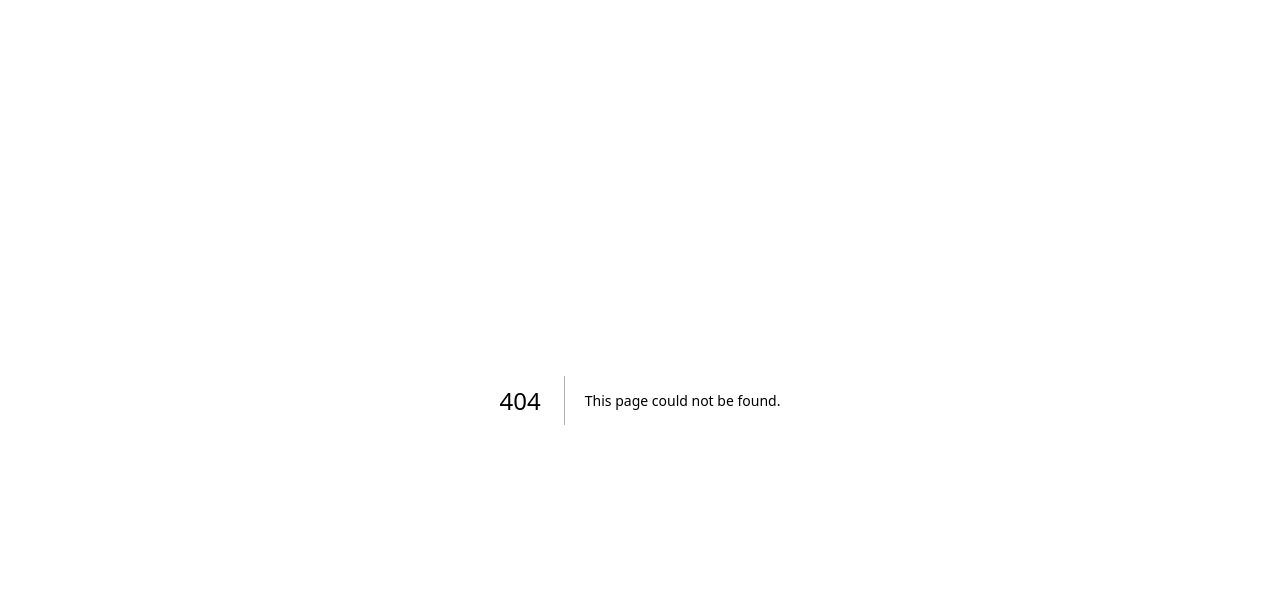
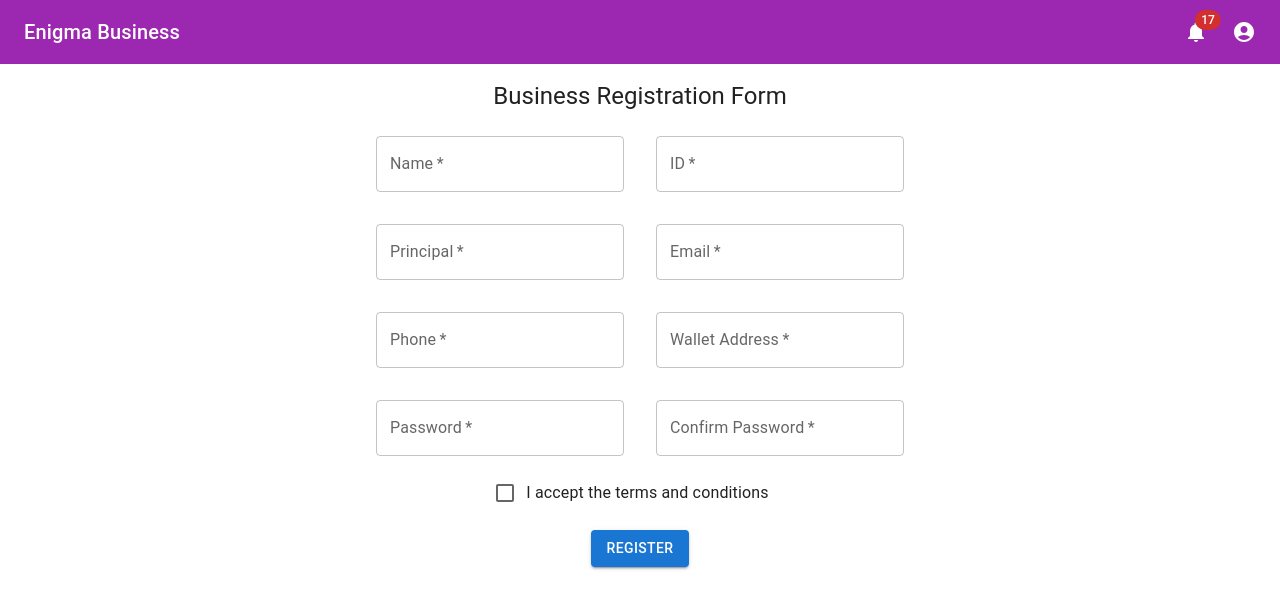
Before and after one commit to JohnKHW/enigma-app, a Next.js app: page /business/register in a window 1280 px wide. Before the commit this address had no page. Shown: the top 608 px of the page. Built offline with nearby package versions, Linux system fonts and the light colour scheme.

Commit message:
feat: business registration

```diff
--- /dev/null
+++ b/src/components/business/header.tsx
@@ -0,0 +1,83 @@
+import * as React from "react";
+import AppBar from "@mui/material/AppBar";
+import Box from "@mui/material/Box";
+import Toolbar from "@mui/material/Toolbar";
+import Typography from "@mui/material/Typography";
+import Badge from "@mui/material/Badge";
+import IconButton from "@mui/material/IconButton";
+import AccountCircle from "@mui/icons-material/AccountCircle";
+import NotificationsIcon from "@mui/icons-material/Notifications";
+import { useScrollTrigger } from "@mui/material";
+
+interface Props {
+  /**
+   * Injected by the documentation to work in an iframe.
+   * You won't need it on your project.
+   */
+  window?: () => Window;
+  children: React.ReactElement;
+}
+
+function ElevationScroll(props: Props) {
+  const { children, window } = props;
+  // Note that you normally won't need to set the window ref as useScrollTrigger
+  // will default to window.
+  // This is only being set here because the demo is in an iframe.
+  const trigger = useScrollTrigger({
+    disableHysteresis: true,
+    threshold: 0,
+    target: window ? window() : undefined,
+  });
+
+  return React.cloneElement(children, {
+    elevation: trigger ? 4 : 0,
+  });
+}
+export const Header = (props: Props) => {
+  const [anchorEl, setAnchorEl] = React.useState<null | HTMLElement>(null);
+  const menuId = "primary-search-account-menu";
+
+  const handleProfileMenuOpen = (event: React.MouseEvent<HTMLElement>) => {
+    setAnchorEl(event.currentTarget);
+  };
+
+  return (
+    <ElevationScroll {...props}>
+      <AppBar position="fixed" color="secondary">
+        <Toolbar>
+          <Typography
+            variant="h6"
+            noWrap
+            component="div"
+            sx={{ display: { xs: "block" } }}
+          >
+            Enigma Business
+          </Typography>
+          <Box sx={{ flexGrow: 1 }} />
+          <Box sx={{ display: { xs: "flex" } }}>
+            <IconButton
+              size="large"
+              aria-label="show 17 new notifications"
+              color="inherit"
+            >
+              <Badge badgeContent={17} color="error">
+                <NotificationsIcon />
+              </Badge>
+            </IconButton>
+            <IconButton
+              size="large"
+              edge="end"
+              aria-label="account of current user"
+              aria-controls={menuId}
+              aria-haspopup="true"
+              onClick={handleProfileMenuOpen}
+              color="inherit"
+            >
+              <AccountCircle />
+            </IconButton>
+          </Box>
+        </Toolbar>
+      </AppBar>
+    </ElevationScroll>
+  );
+};
--- /dev/null
+++ b/src/components/business/registration-form.tsx
@@ -0,0 +1,174 @@
+import React, { FormEventHandler, useState } from "react";
+import {
+  Button,
+  TextField,
+  Box,
+  FormControlLabel,
+  Checkbox,
+  Typography,
+} from "@mui/material";
+import { styled } from "@mui/material/styles";
+
+const FormBox = styled(Box)({
+  display: "flex",
+  paddingTop: "16px",
+  flexDirection: "column",
+  alignItems: "center",
+});
+
+const FieldBox = styled(Box)({
+  display: "flex",
+  flexDirection: "column",
+  alignItems: "flex-start",
+  padding: "16px",
+});
+
+const FormRow = styled(Box)({
+  display: "flex",
+  flexDirection: "row",
+  justifyContent: "center",
+  width: "100%",
+});
+
+const ButtonBox = styled(Box)({
+  display: "flex",
+  justifyContent: "center",
+  marginTop: "16px",
+});
+
+const RegistrationForm = () => {
+  const [formData, setFormData] = useState({
+    name: "",
+    id: "",
+    principal: "",
+    email: "",
+    phone: "",
+    walletAddress: "",
+    password: "",
+    confirmPassword: "",
+    terms: false,
+  });
+
+  const handleChange = (event: React.ChangeEvent<HTMLInputElement>) => {
+    const { name, value, checked } = event.target;
+    setFormData((prevState) => ({
+      ...prevState,
+      [name]: name === "terms" ? checked : value,
+    }));
+  };
+
+  const handleSubmit: FormEventHandler<HTMLDivElement> = (event) => {
+    event.preventDefault();
+    console.log(formData);
+  };
+
+  return (
+    <FormBox component="form" onSubmit={handleSubmit}>
+      <Typography variant="h5" gutterBottom>
+        Business Registration Form
+      </Typography>
+      <FormRow>
+        <FieldBox>
+          <TextField
+            label="Name"
+            name="name"
+            value={formData.name}
+            onChange={handleChange}
+            required
+          />
+        </FieldBox>
+        <FieldBox>
+          <TextField
+            label="ID"
+            name="id"
+            value={formData.id}
+            onChange={handleChange}
+            required
+          />
+        </FieldBox>
+      </FormRow>
+      <FormRow>
+        <FieldBox>
+          <TextField
+            label="Principal"
+            name="principal"
+            value={formData.principal}
+            onChange={handleChange}
+            required
+          />
+        </FieldBox>
+        <FieldBox>
+          <TextField
+            label="Email"
+            name="email"
+            type="email"
+            value={formData.email}
+            onChange={handleChange}
+            required
+          />
+        </FieldBox>
+      </FormRow>
+      <FormRow>
+        <FieldBox>
+          <TextField
+            label="Phone"
+            name="phone"
+            type="tel"
+            value={formData.phone}
+            onChange={handleChange}
+            required
+          />
+        </FieldBox>
+        <FieldBox>
+          <TextField
+            label="Wallet Address"
+            name="walletAddress"
+            value={formData.walletAddress}
+            onChange={handleChange}
+            required
+          />
+        </FieldBox>
+      </FormRow>
+      <FormRow>
+        <FieldBox>
+          <TextField
+            label="Password"
+            name="password"
+            type="password"
+            value={formData.password}
+            onChange={handleChange}
+            required
+          />
+        </FieldBox>
+        <FieldBox>
+          <TextField
+            label="Confirm Password"
+            name="confirmPassword"
+            type="password"
+            value={formData.confirmPassword}
+            onChange={handleChange}
+            required
+          />
+        </FieldBox>
+      </FormRow>
+      <FormControlLabel
+        control={
+          <Checkbox
+            checked={formData.terms}
+            onChange={handleChange}
+            name="terms"
+            color="primary"
+          />
+        }
+        label="I accept the terms and conditions"
+      />
+      <ButtonBox>
+        <Button variant="contained" type="submit">
+          Register
+        </Button>
+      </ButtonBox>
+    </FormBox>
+  );
+};
+
+export { RegistrationForm };
--- /dev/null
+++ b/src/pages/business/register.tsx
@@ -0,0 +1,30 @@
+import { Header } from "@/components/business/header";
+import { RegistrationForm } from "@/components/business/registration-form";
+import { Label } from "@mui/icons-material";
+import {
+  Box,
+  Container,
+  CssBaseline,
+  Stack,
+  TextField,
+  Typography,
+} from "@mui/material";
+import { createTheme, ThemeProvider } from "@mui/material/styles";
+
+const theme = createTheme();
+const RegisterPage = () => {
+  return (
+    <>
+      <ThemeProvider theme={theme}>
+        <CssBaseline />
+        <Header>
+          <></>
+        </Header>
+        <main style={{ paddingTop: theme.spacing(8), paddingBottom: theme.spacing(4) }}>
+          <RegistrationForm />
+        </main>
+      </ThemeProvider>
+    </>
+  );
+};
+export default RegisterPage;
```
